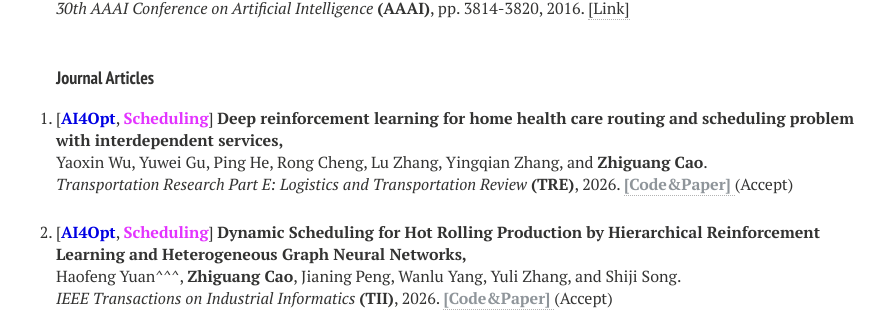
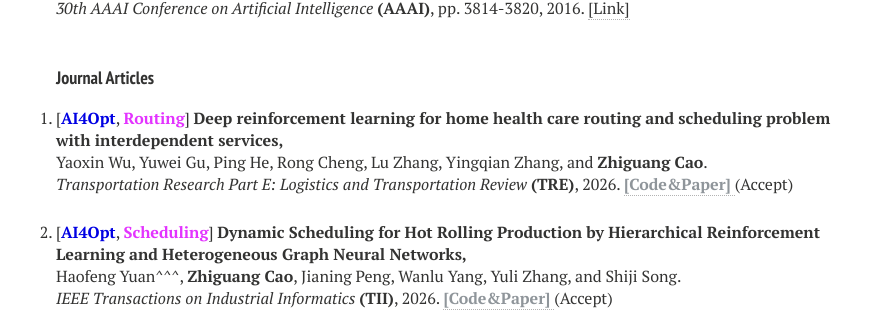
Before and after one commit to zhiguangcaosg/zhiguangcaosg.github.io, a Jekyll site: the page built from publications.md, in a window 1280 px wide and 900 px high, scrolled down 9105 px. Shown: the part 153-465 px from the top of the window, without its empty margins (264-1149 px from the left). Built offline with Jekyll 4.4.1, drawn with Linux system fonts in a browser that asks for light colours; nearby versions of some CDN libraries.

Commit message:
Update publications.html

```diff
--- a/_layouts/publications.html
+++ b/_layouts/publications.html
@@ -872,7 +872,7 @@ div.bibtex pre { font-size: 75%; overflow: auto;  width: 100%; padding: 0em 0em;
 
 <li>
 <p>
-[<font color="#0000E3"><b>AI4Opt</b></font>, <font color="#E333FF"><b>Scheduling</b></font>] <b>Deep reinforcement learning for home health care routing and scheduling problem with interdependent services,</b>
+[<font color="#0000E3"><b>AI4Opt</b></font>, <font color="#E333FF"><b>Routing</b></font>] <b>Deep reinforcement learning for home health care routing and scheduling problem with interdependent services,</b>
 <br>Yaoxin Wu, Yuwei Gu, Ping He, Rong Cheng, Lu Zhang, Yingqian Zhang, and <b>Zhiguang Cao</b>.<br>
 <i> Transportation Research Part E: Logistics and Transportation Review</i> <b>(TRE)</b>, 2026.  <a href="https://zhiguangcaosg.github.io/publications/"> <font color="#8F959A"><b>[Code&Paper]</b> </font></a> (Accept)
 </p>
```
